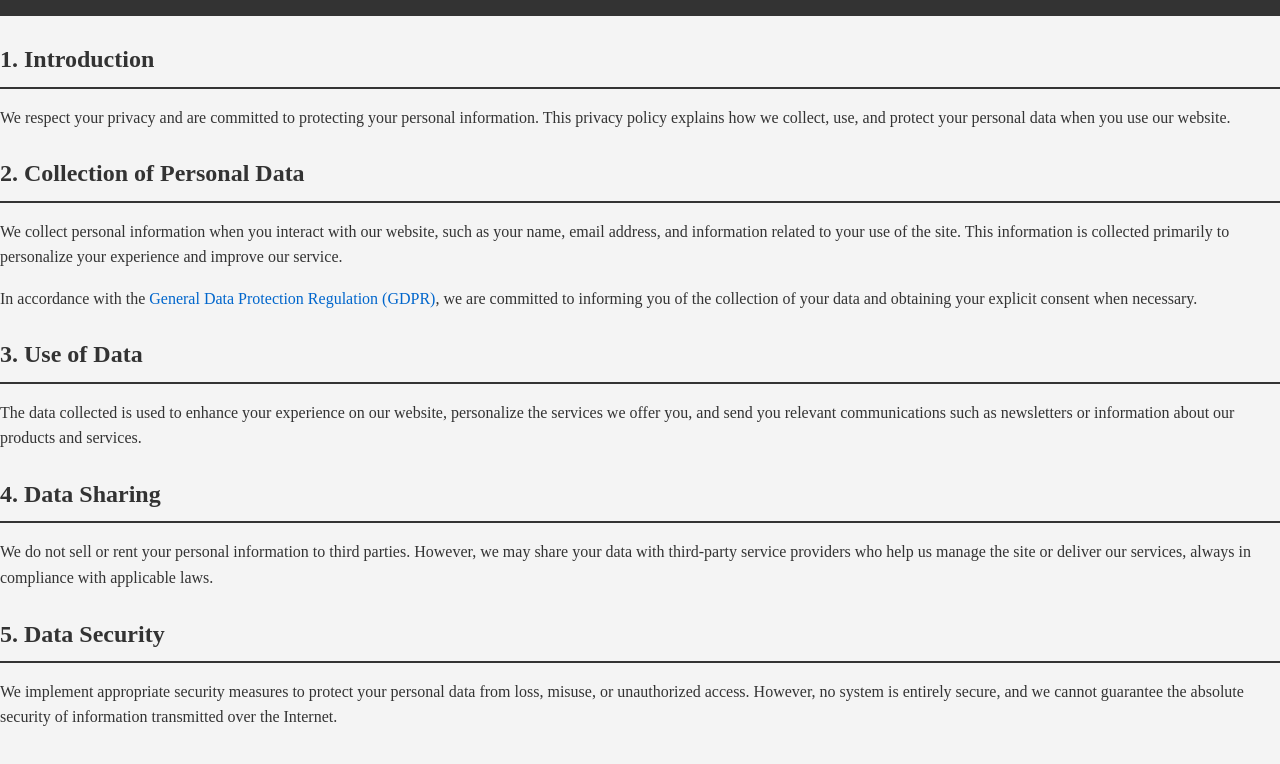
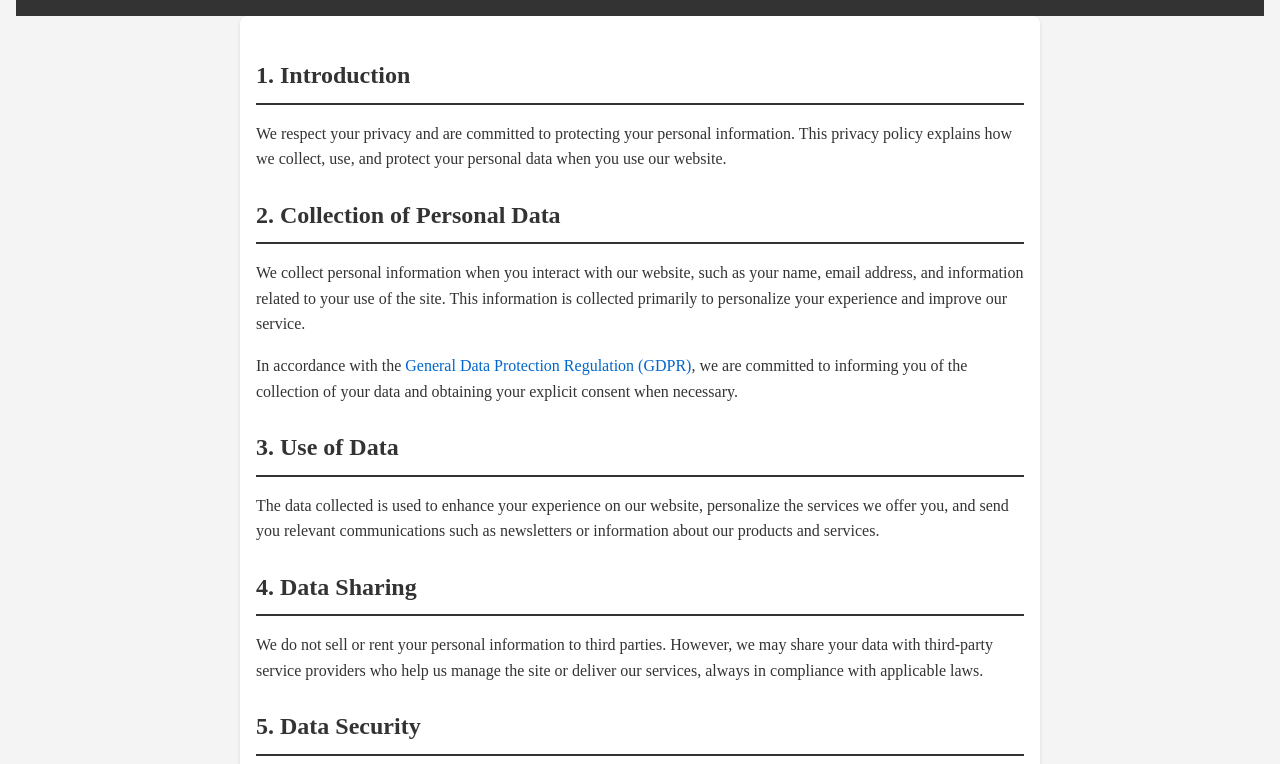
Before and after one commit to Miarintsoa-Fanampy-Nirinah/Miarintsoa-Fanampy-Nirinah.github.io, a plain HTML site: page privacy.html in a window 1280 px wide. Shown: the part 75-839 px from the top of the page. Drawn offline with Linux system fonts and the light colour scheme.

Commit message:
Update styleprivacy.css

```diff
--- a/styleprivacy.css
+++ b/styleprivacy.css
@@ -1,8 +1,7 @@
 /* styles.css */
 * {
-      margin: 0;
-  font-family: 'Varela Round', serif;
     margin: 0;
+    font-family: 'Varela Round', serif;
     padding: 0;
     box-sizing: border-box;
 }
@@ -12,6 +11,7 @@ body {
     background-color: #f4f4f4;
     color: #333;
     line-height: 1.6;
+    padding: 0 1rem; /* Ajout de padding global */
 }
 
 header {
@@ -30,6 +30,15 @@ h2 {
     margin-top: 1.5rem;
     border-bottom: 2px solid #333;
     padding-bottom: 0.5rem;
+}
+
+main {
+    max-width: 800px; /* Limiter la largeur du contenu */
+    margin: 0 auto; /* Centrer le contenu */
+    padding: 1rem; /* Espacement intérieur pour le contenu principal */
+    background-color: #fff; /* Optionnel : donner une couleur de fond au contenu */
+    border-radius: 8px; /* Coins arrondis pour un effet esthétique */
+    box-shadow: 0 2px 4px rgba(0, 0, 0, 0.1); /* Ajout d'une ombre douce */
 }
 
 p {
```
